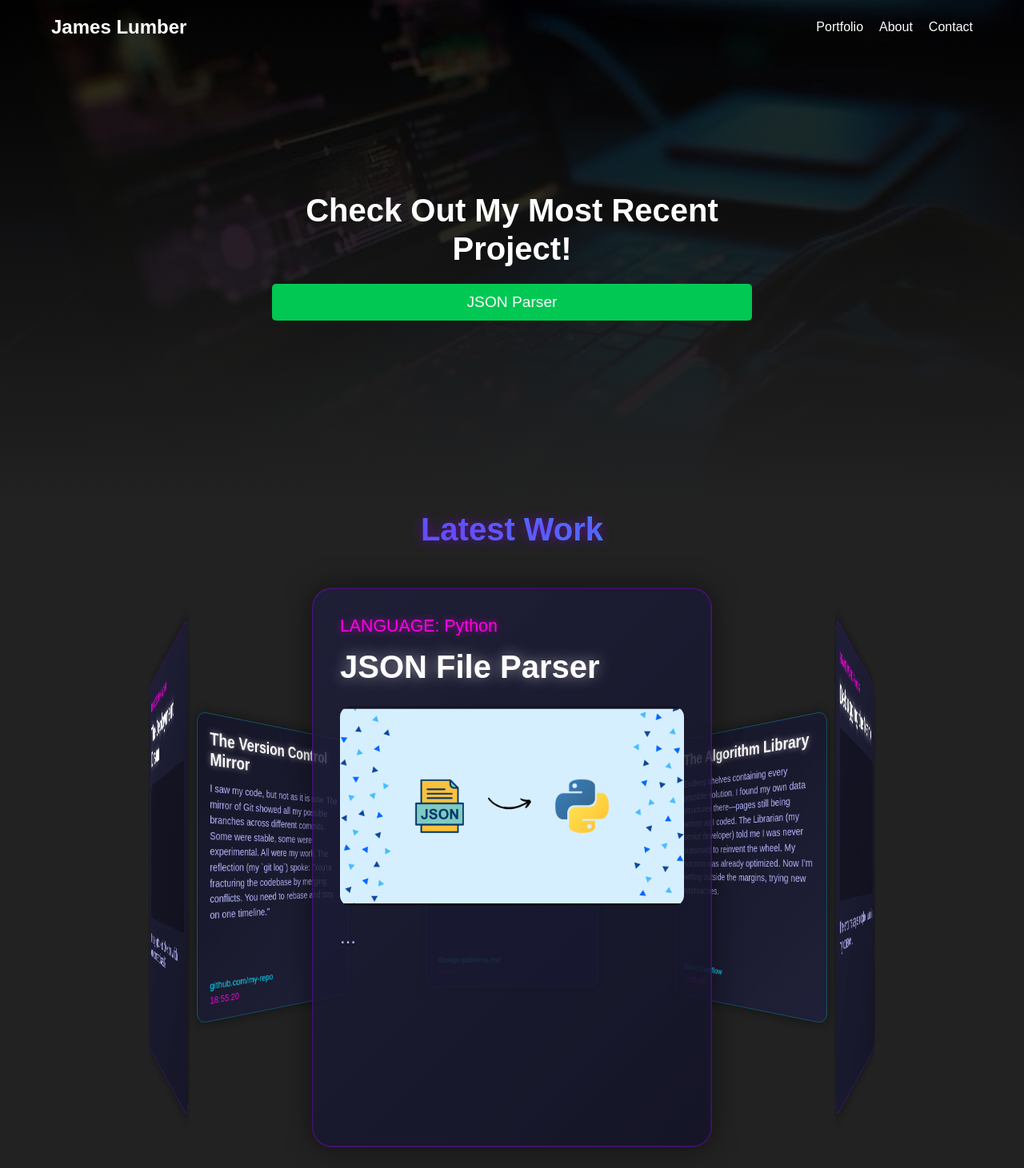
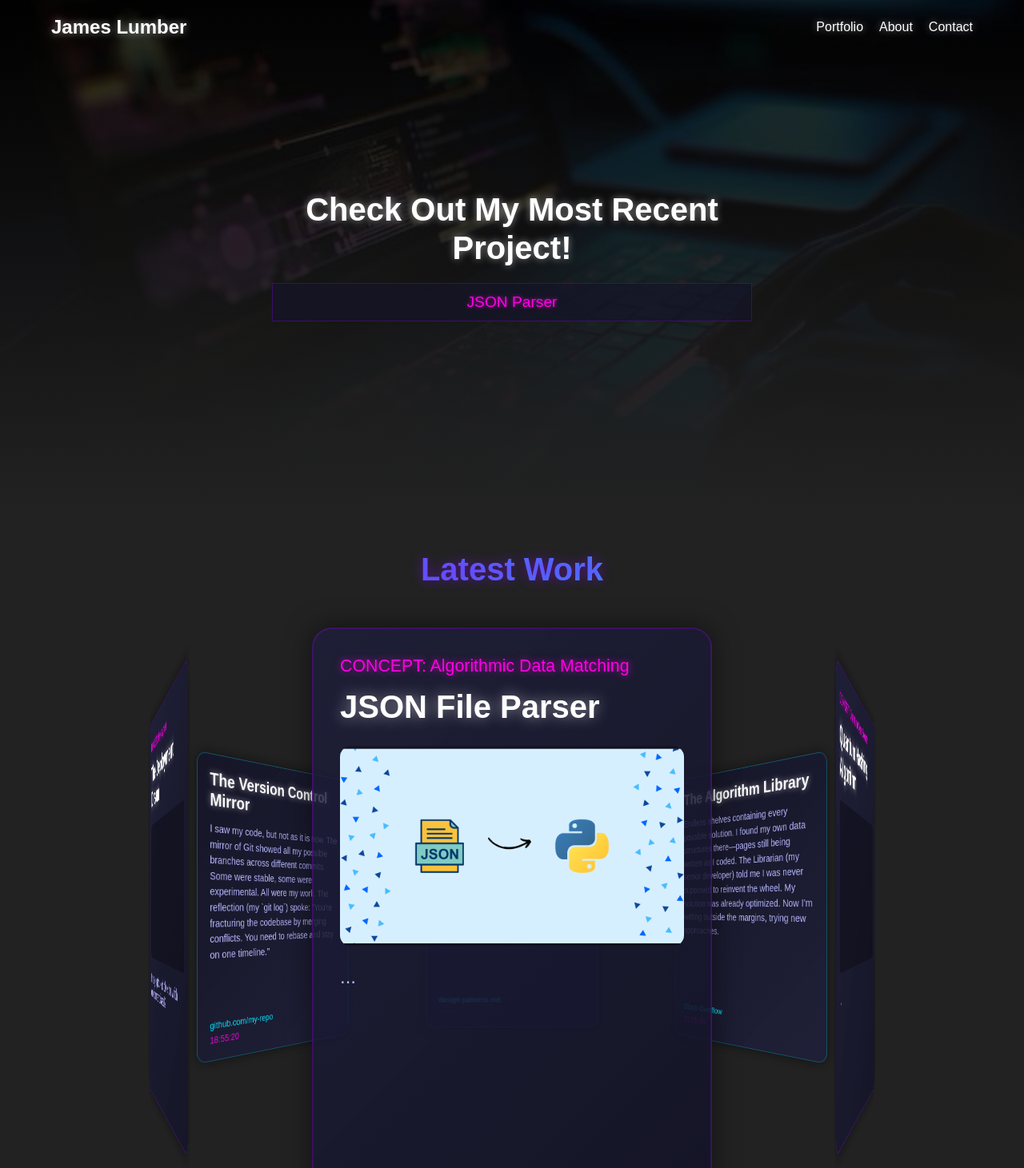
Before and after one commit to jlumber7/jlumber7.github.io, a plain HTML site: page index.html in a window 1280 px wide. Shown: the top 1461 px of the page at 80% size. Drawn offline with Linux system fonts and the light colour scheme.

Commit message:
Header Design Updates
Applied a different style to text in the header to make it more visually appealing. Additionally, changed the "Check out the latest project" button to be more in line with the website's overall design

```diff
--- a/carouselStyles.css
+++ b/carouselStyles.css
@@ -69,6 +69,7 @@
         display: flex;
         justify-content: center;
         align-items: center;
+        text-align: left;
         touch-action: none; /* Prevent default touch actions */
         margin-top: 150px;
         margin-bottom: 150px;
--- a/index.html
+++ b/index.html
@@ -33,7 +33,7 @@
           <div class="card-inner">
             <div class="card-front">
               <div class="card-content">
-                <div class="memory-date">LANGUAGE: Python</div>
+                <div class="memory-date">CONCEPT: Algorithmic Data Matching</div>
                 <h3>JSON File Parser</h3>
                 <div class="memory-image" id="project-link">
                   <a href="jsonParser.html"><img src="images/jsonAndPythonParsing.png" alt="JSON File Parser"></a>
@@ -70,14 +70,14 @@
           <div class="card-inner">
             <div class="card-front">
               <div class="card-content">
-                <div class="memory-date">FRAMEWORK: ReactJS</div>
-                <h3>Debugging the Matrix</h3>
+                <div class="memory-date">CONCEPT: Quantum Cyber-Security</div>
+                <h3>Quantum Hashing Algorithm</h3>
                 <div class="memory-image">
                   <i class="fa-solid fa-bug fa-3x"></i>
                   <div class="glitch-effect"></div>
                 </div>
                 <p class="memory-preview">
-                  The error messages multiplied, haunting my console...
+                  ...
                 </p>
                 <div class="card-glow"></div>
               </div>
@@ -87,14 +87,9 @@
 
             <div class="card-back">
               <div class="card-content">
-                <h3>Debugging the Matrix</h3>
+                <h3>Quantum Hashing Algorithm</h3>
                 <p>
-                  They appeared from the depths of the console, cryptic error
-                  messages glowing red. Debugging a complex ReactJS component
-                  felt like navigating a vast, interconnected matrix. Each fix
-                  unveiled new issues. They say my code is destabilizing the build
-                  with each change. My presence causes ripples they can't control.
-                  I'm becoming a threat... to clean code.
+                  ...
                 </p>
                 <div class="memory-coordinates">
                   <span><i class="fa-solid fa-location-dot"></i>
--- a/styles.css
+++ b/styles.css
@@ -30,6 +30,8 @@
             top: 20px;
             left: 50%;
             transform: translateX(-50%);
+            text-shadow: 0 0 10px rgba(255, 255, 255, 0.5);
+            color: #ffffff;
         }
 
         nav .logo {
@@ -62,23 +64,27 @@
             opacity: 0;
             transform: translateY(20px);
             animation: fadeInUp 1s ease-out forwards 0.5s;
+            text-shadow: 0 0 10px rgba(255, 255, 255, 0.5);
+            color: #ffffff;
         }
 
         .cta {
             display:flow-root;
             margin-top: 20px;
             padding: 12px 24px;
-            background: #00c853;
-            color: white;
             text-decoration: none;
-            border-radius: 5px;
             font-size: 1.2rem;
-            opacity: 0;
+            opacity: 0.8;
             transform: translateY(20px);
             animation: fadeInUp 1s ease-out forwards 1s;
+            background-color: rgba(20, 20, 40, 0.7);
+            border: 1px solid rgba(157, 0, 255, 0.3);
+            font-family: "Orbitron", sans-serif;
+            color: #ff00e5;
+            text-shadow: 0 0 5px rgba(255, 0, 229, 0.7);
         }
 
-        #carousel #portfolio, #about, #contact {
+        #portfolio, #about, #contact {
             padding: 50px 0;
             background: #222;
             text-align: center;
```
